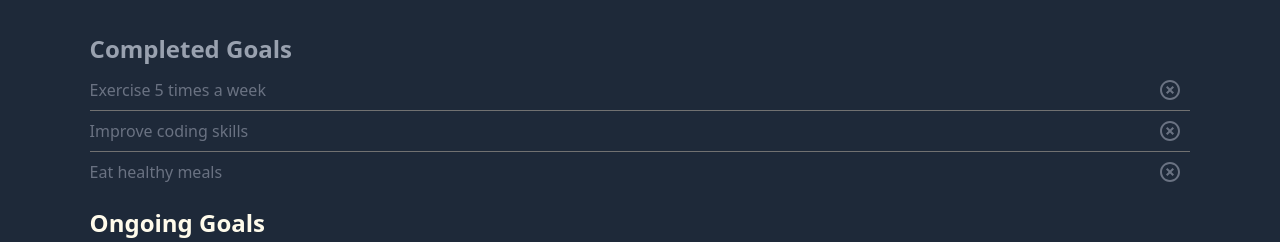
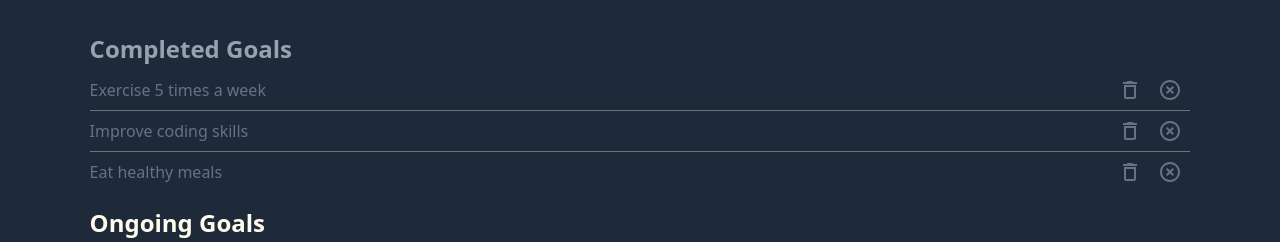
Before and after one commit to s3nsh1-dev/todo-list, a React (Vite) app in the folder client/: page /weekly-goals in a window 1280 px wide. Shown: the part 186-428 px from the top of the page. Built offline with nearby package versions, Linux system fonts and the light colour scheme.

Commit message:
halfway to total delegation

```diff
--- a/client/src/components/common/CompletedContainer.tsx
+++ b/client/src/components/common/CompletedContainer.tsx
@@ -1,10 +1,22 @@
-import React from "react";
+import CompletedDivision from "./CompletedDivision";
+import type { weeklyGoalsListType } from "../../constants/commonInterfaces";
 
 interface propTypes {
-  children: React.ReactNode;
+  completedWGoals: weeklyGoalsListType[];
 }
 
-const CompletedContainer: React.FC<propTypes> = ({ children }) => {
+const CompletedContainer: React.FC<propTypes> = ({ completedWGoals }) => {
+  const renderCompletedWTasks = completedWGoals.map((goal, index) => {
+    return (
+      <CompletedDivision
+        id={goal.id}
+        key={goal.id}
+        index={index}
+        arrLength={completedWGoals.length}
+        name={goal.wGoalsName}
+      />
+    );
+  });
   return (
     <div style={{ margin: "10px 0px" }}>
       <h1
@@ -13,7 +25,7 @@ const CompletedContainer: React.FC<propTypes> = ({ children }) => {
       >
         Completed Goals
       </h1>
-      <div>{children}</div>
+      <div>{renderCompletedWTasks}</div>
     </div>
   );
 };
--- a/client/src/components/common/CompletedDivision.tsx
+++ b/client/src/components/common/CompletedDivision.tsx
@@ -1,21 +1,56 @@
 import IconButton from "@mui/material/IconButton";
 import HighlightOffIcon from "@mui/icons-material/HighlightOff";
+import DeleteOutlineIcon from "@mui/icons-material/DeleteOutline";
 import { DividerGray } from "../others/CommonComponents";
+import { useDispatch } from "react-redux";
+import {
+  removeWeeklyGoals,
+  updateWeeklyGoalStatus,
+} from "../../redux/slices/weeklyGoalsSlice";
 
 interface propTypes {
+  id: string;
   name: string;
   index: number;
   arrLength: number;
 }
 
-const CompletedDivision: React.FC<propTypes> = ({ name, index, arrLength }) => {
+const CompletedDivision: React.FC<propTypes> = ({
+  id,
+  name,
+  index,
+  arrLength,
+}) => {
+  const dispatch = useDispatch();
+
+  const handleStatusUpdate = (value: string) => {
+    dispatch(updateWeeklyGoalStatus(value));
+  };
+
+  const handleDeleteGoal = (value: string) => {
+    dispatch(removeWeeklyGoals(value));
+  };
+
   return (
     <>
       <div className="flex justify-between">
         <p className="text-gray-500 flex items-center">{name}</p>
-        <IconButton>
-          <HighlightOffIcon className="hover:text-red-500 text-gray-500" />
-        </IconButton>
+        <div>
+          <IconButton
+            onClick={() => {
+              handleDeleteGoal(id);
+            }}
+          >
+            <DeleteOutlineIcon className="hover:text-red-500 text-gray-500" />
+          </IconButton>
+          <IconButton
+            onClick={() => {
+              handleStatusUpdate(id);
+            }}
+          >
+            <HighlightOffIcon className="hover:text-red-500 text-gray-500" />
+          </IconButton>
+        </div>
       </div>
       {index !== arrLength - 1 && <DividerGray />}
     </>
--- a/client/src/components/common/OngoingContainer.tsx
+++ b/client/src/components/common/OngoingContainer.tsx
@@ -1,14 +1,28 @@
-interface propTypes {
-  children: React.ReactNode;
+import OngoingDivision from "./OngoingDivision";
+import type { weeklyGoalsListType } from "../../constants/commonInterfaces";
+
+interface propType {
+  ongoingWGoals: weeklyGoalsListType[];
 }
 
-const OngoingContainer: React.FC<propTypes> = ({ children }) => {
+const OngoingContainer: React.FC<propType> = ({ ongoingWGoals }) => {
+  const renderOngoingWGoals = ongoingWGoals.map((goal, index) => {
+    return (
+      <OngoingDivision
+        id={goal.id}
+        key={goal.id}
+        name={goal.wGoalsName}
+        index={index}
+        arrLength={ongoingWGoals.length}
+      />
+    );
+  });
   return (
     <div style={{ margin: "10px 0px" }}>
       <h1 className="text-2xl font-bold" style={{ padding: "5px 0px" }}>
         Ongoing Goals
       </h1>
-      <div>{children}</div>
+      <div>{renderOngoingWGoals}</div>
     </div>
   );
 };
--- a/client/src/components/common/OngoingDivision.tsx
+++ b/client/src/components/common/OngoingDivision.tsx
@@ -2,23 +2,52 @@ import { DividerGray } from "../others/CommonComponents";
 import { IconButton } from "@mui/material";
 import EditIcon from "@mui/icons-material/Edit";
 import AddTaskIcon from "@mui/icons-material/AddTask";
+import { useDispatch } from "react-redux";
+import {
+  updateWeeklyGoalStatus,
+  updateWeeklyGoalName,
+} from "../../redux/slices/weeklyGoalsSlice";
 
 interface propTypes {
+  id: string;
   name: string;
   index: number;
   arrLength: number;
 }
 
-const OngoingDivision: React.FC<propTypes> = ({ name, index, arrLength }) => {
+const OngoingDivision: React.FC<propTypes> = ({
+  id,
+  name,
+  index,
+  arrLength,
+}) => {
+  const dispatch = useDispatch();
+
+  const handleEditWGoal = (value: { id: string; name: string }) => {
+    dispatch(updateWeeklyGoalName(value));
+  };
+  const handelWStatus = (value: string) => {
+    dispatch(updateWeeklyGoalStatus(value));
+  };
+
   return (
     <>
       <div className="flex justify-between">
         <p className="text-gray-500 flex items-center">{name}</p>
         <div>
-          <IconButton>
+          <IconButton
+            onClick={() => {
+              handleEditWGoal({ id: id, name: name });
+            }}
+          >
             <EditIcon className="hover:text-blue-500 text-gray-500" />
           </IconButton>
-          <IconButton>
+          <IconButton
+            onClick={() => {
+              console.log("triggered");
+              handelWStatus(id);
+            }}
+          >
             <AddTaskIcon className="hover:text-green-700 text-gray-500" />
           </IconButton>
         </div>
--- a/client/src/components/common/TaskCardLabelContent.tsx
+++ b/client/src/components/common/TaskCardLabelContent.tsx
@@ -26,6 +26,7 @@ const TaskCardLabelContent: FC<propsTypes> = ({
           type="text"
           placeholder="e.g., Need to go shopping"
           onChange={(e) => setUserValue(e.target.value)}
+          autoFocus
         />
       </div>
     </div>
--- /dev/null
+++ b/client/src/components/weekly-goals/WeeklyBody.tsx
@@ -0,0 +1,26 @@
+import { useSelector } from "react-redux";
+import { RootState } from "../../redux/store";
+import IntroToManagement from "../common/IntroToManagement";
+import CompletedContainer from "../common/CompletedContainer";
+import OngoingContainer from "../common/OngoingContainer";
+
+const content =
+  "The `weeklySlice` manages weekly goals, allowing users to add, remove, and update tasks efficiently. It leverages Immer for immutability, enabling direct state modifications. Goals can be added with a unique ID, removed by filtering, or updated by modifying their name—all while keeping Redux state management seamless and optimized.";
+
+const WeeklyBody = () => {
+  const GG = useSelector(
+    (state: RootState) => state.weeklyGoals.weeklyGoalsList
+  );
+  const completedWGoals = GG.filter((goal) => goal.wGoalsStatus === "DONE");
+  const ongoingWGoals = GG.filter((goal) => goal.wGoalsStatus === "ONGOING");
+
+  return (
+    <>
+      <IntroToManagement heading="Introduction" content={content} />
+      <CompletedContainer completedWGoals={completedWGoals} />
+      <OngoingContainer ongoingWGoals={ongoingWGoals} />
+    </>
+  );
+};
+
+export default WeeklyBody;
--- a/client/src/pages/WeeklyGoals.tsx
+++ b/client/src/pages/WeeklyGoals.tsx
@@ -1,50 +1,11 @@
 import WeeklyHeader from "../components/weekly-goals/WeeklyHeader";
-import { useSelector } from "react-redux";
-import { RootState } from "../redux/store";
-import IntroToManagement from "../components/common/IntroToManagement";
-import OngoingDivision from "../components/common/OngoingDivision";
-import CompletedDivision from "../components/common/CompletedDivision";
-import CompletedContainer from "../components/common/CompletedContainer";
-import OngoingContainer from "../components/common/OngoingContainer";
-
-const content =
-  "The `weeklySlice` manages weekly goals, allowing users to add, remove, and update tasks efficiently. It leverages Immer for immutability, enabling direct state modifications. Goals can be added with a unique ID, removed by filtering, or updated by modifying their name—all while keeping Redux state management seamless and optimized.";
+import WeeklyBody from "../components/weekly-goals/WeeklyBody";
 
 const WeeklyGoals = () => {
-  const GG = useSelector(
-    (state: RootState) => state.weeklyGoals.weeklyGoalsList
-  );
-  const completedWGoals = GG.filter((goal) => goal.wGoalsStatus === "DONE");
-  const ongoingWGoals = GG.filter((goal) => goal.wGoalsStatus === "ONGOING");
-
-  const renderOngoingWGoals = ongoingWGoals.map((goal, index) => {
-    return (
-      <OngoingDivision
-        key={goal.id}
-        name={goal.wGoalsName}
-        index={index}
-        arrLength={ongoingWGoals.length}
-      />
-    );
-  });
-
-  const renderCompletedWTasks = completedWGoals.map((goal, index) => {
-    return (
-      <CompletedDivision
-        key={goal.id}
-        index={index}
-        arrLength={completedWGoals.length}
-        name={goal.wGoalsName}
-      />
-    );
-  });
-
   return (
     <div className="" style={{ margin: "0px 7%" }}>
       <WeeklyHeader />
-      <IntroToManagement heading="Introduction" content={content} />
-      <CompletedContainer>{renderCompletedWTasks}</CompletedContainer>
-      <OngoingContainer>{renderOngoingWGoals}</OngoingContainer>
+      <WeeklyBody />
     </div>
   );
 };
--- a/client/src/redux/slices/weeklyGoalsSlice.ts
+++ b/client/src/redux/slices/weeklyGoalsSlice.ts
@@ -25,7 +25,7 @@ const weeklySlice = createSlice({
         }),
       };
     },
-    updateWeeklyGoal: (
+    updateWeeklyGoalName: (
       state,
       action: PayloadAction<{ id: string; name: string }>
     ) => {
@@ -36,10 +36,22 @@ const weeklySlice = createSlice({
         goal.wGoalsName = name;
       }
     },
+    updateWeeklyGoalStatus: (state, action: PayloadAction<string>) => {
+      const goal = state.weeklyGoalsList.find(
+        (goal) => goal.id === action.payload
+      );
+      if (goal) {
+        goal.wGoalsStatus = goal.wGoalsStatus === "DONE" ? "ONGOING" : "DONE";
+      }
+    },
   },
 });
 
-export const { addWeeklyGoals, removeWeeklyGoals, updateWeeklyGoal } =
-  weeklySlice.actions;
+export const {
+  addWeeklyGoals,
+  removeWeeklyGoals,
+  updateWeeklyGoalName,
+  updateWeeklyGoalStatus,
+} = weeklySlice.actions;
 export default weeklySlice;
 export const weeklyGoalReducer = weeklySlice.reducer;
```
